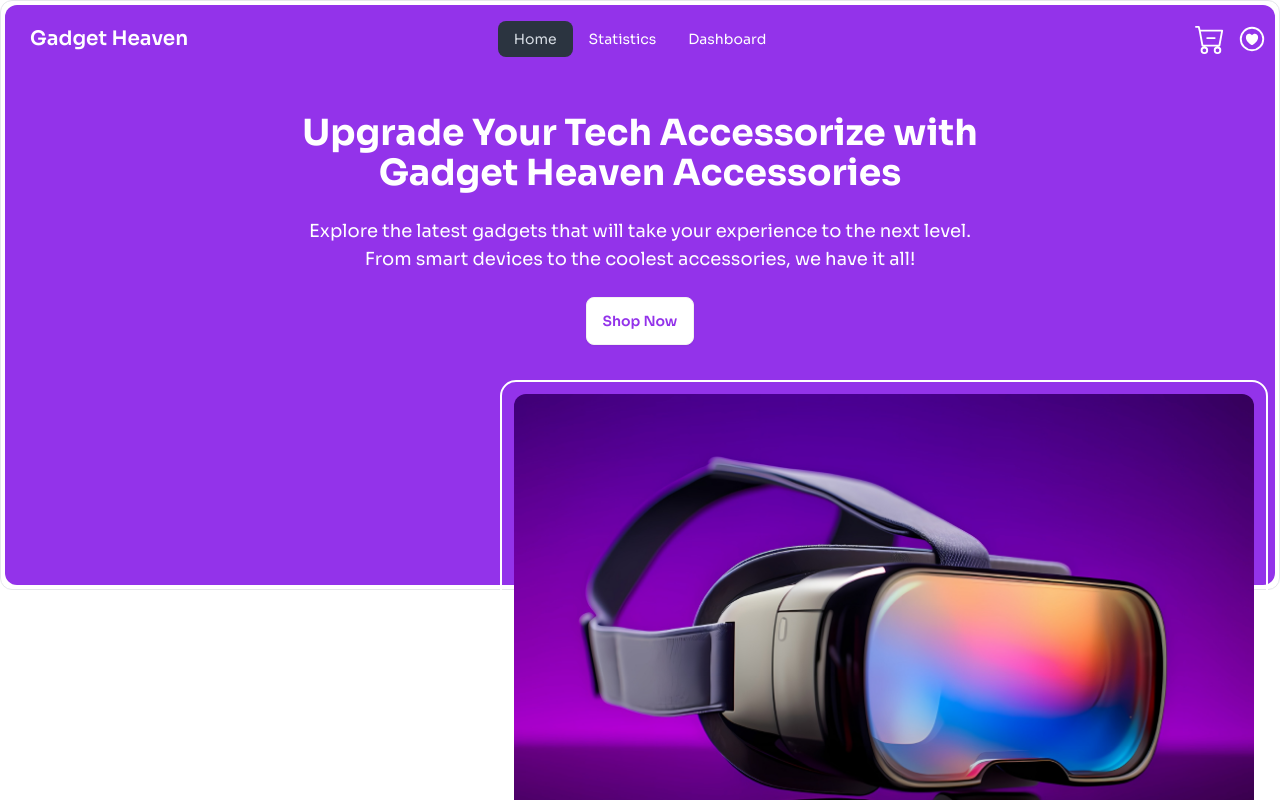
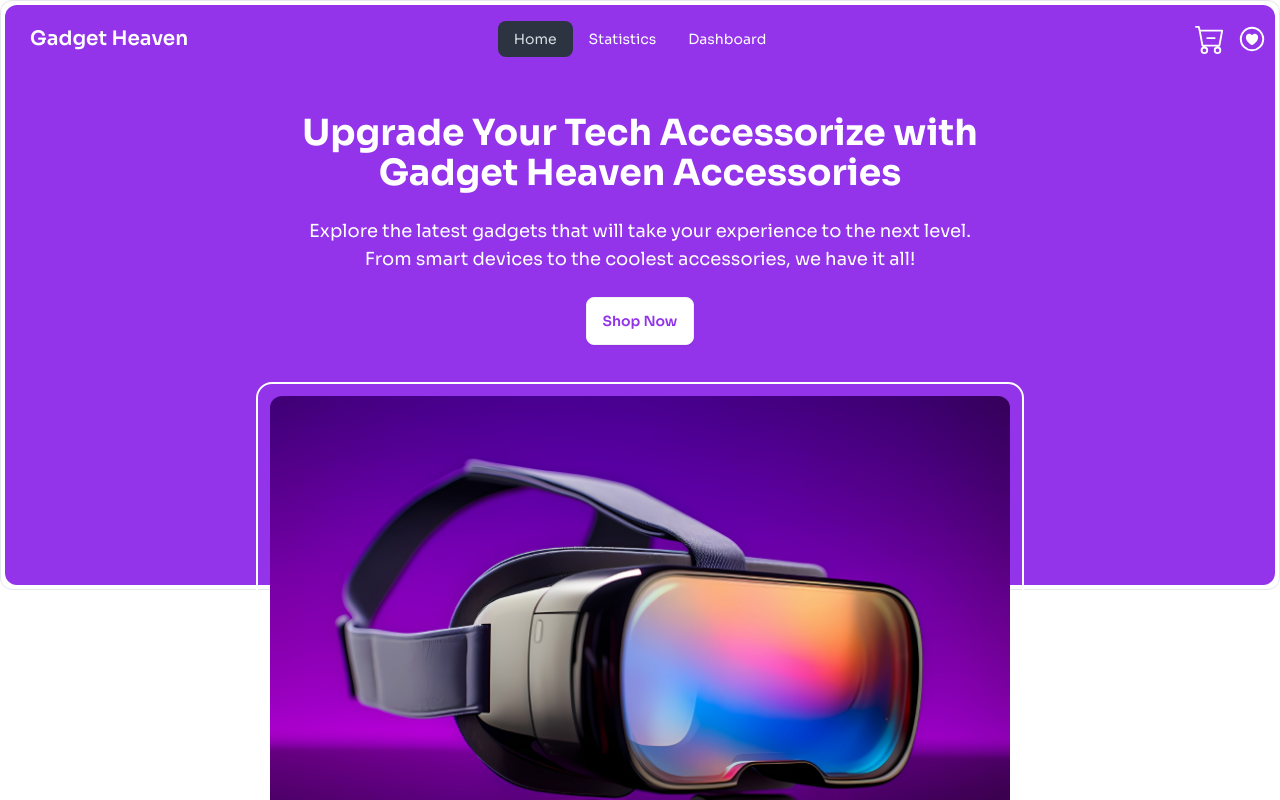
Before and after one commit to programming-hero-web-course-4/b10a8-gadget-heaven-fmahadihasan1, a React (Vite) app: page / in a window 1280 px wide. Shown: the top 800 px of the page. Built offline with nearby package versions, Linux system fonts and the light colour scheme.

Commit message:
absolute banners fixed using margin

```diff
--- a/src/Components/Banner/Banner.jsx
+++ b/src/Components/Banner/Banner.jsx
@@ -8,7 +8,7 @@ const Banner = () => {
       <section className=" border rounded-xl bg-white p-1">
         <Navbar />
 
-        <section className="bg-purple-600 pt-10 pb-60 flex flex-col items-center space-y-6 text-white rounded-br-xl rounded-bl-xl relative">
+        <section className="bg-purple-600 pt-10 pb-60 flex flex-col items-center space-y-6 text-white rounded-br-xl rounded-bl-xl">
           {/* Title and Description */}
           <h1 className="text-4xl font-bold max-w-3xl text-center">
             Upgrade Your Tech Accessorize with Gadget Heaven Accessories
@@ -27,8 +27,8 @@ const Banner = () => {
           </Link>
         </section>
       </section>
-      <div className="h-[350px] max-w-7xl mx-auto">
-        <figure className="absolute max-w-3xl top-[380px] left-[500px] border-[#FFFFFF]  border-2 rounded-2xl p-3">
+      <div className="flex justify-center max-w-7xl -mt-52">
+        <figure className="max-w-3xl border-[#FFFFFF]  border-2 rounded-2xl p-3">
           <img
             src={headerImage}
             alt="VR Headset"
--- a/src/Components/Details/Details.jsx
+++ b/src/Components/Details/Details.jsx
@@ -32,21 +32,16 @@ const Details = () => {
   } = showingCard || {};
 
   return (
-    <section >
     <section>
-        <div className="bg-purple-400 min-h-96">
-          <h1 className="text-center">Product Details</h1>
-          <p className="max-w-4xl mx-auto text-center">
-            Explore the latest gadgets that will take your experience to the
-            next level. From smart devices to the coolest accessories, we have
-            it all!
+      <div className="bg-purple-500 min-h-96 text-white py-16">
+        <h1 className="text-center text-3xl font-bold">Product Details</h1>
+        <p className="max-w-4xl mx-auto text-center text-base font-normal">
+          Explore the latest gadgets that will take your experience to the next
+          level. From smart devices to the coolest accessories, we have it all!
         </p>
       </div>
       {showingCard ? (
-          <section
-            className="flex gap-20 max-w-7xl mx-auto items-center bg-slate-50 absolute top-28 left-28
-        "
-          >
+        <section className="flex gap-20 max-w-7xl mx-auto items-center bg-slate-50 rounded-2xl p-4 border-2 -mt-52 ">
           <figure className="bg-slate-300 flex justify-center items-center p-2 rounded-2xl">
             <img
               className="h-[500px] w-[425px] rounded-xl bg-slate-300"
@@ -82,7 +77,6 @@ const Details = () => {
         <p className="text-center text-red-500">Product not found.</p>
       )}
     </section>
-    </section>
   );
 };
 
```
Lines whose indentation alone changed are shown as unchanged.
